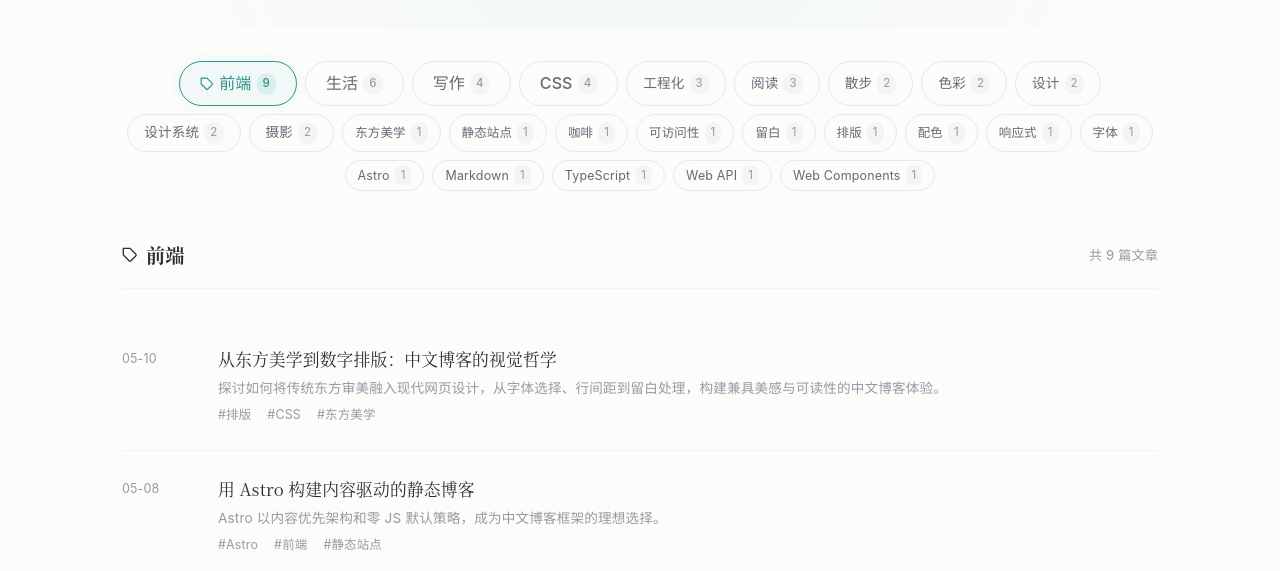
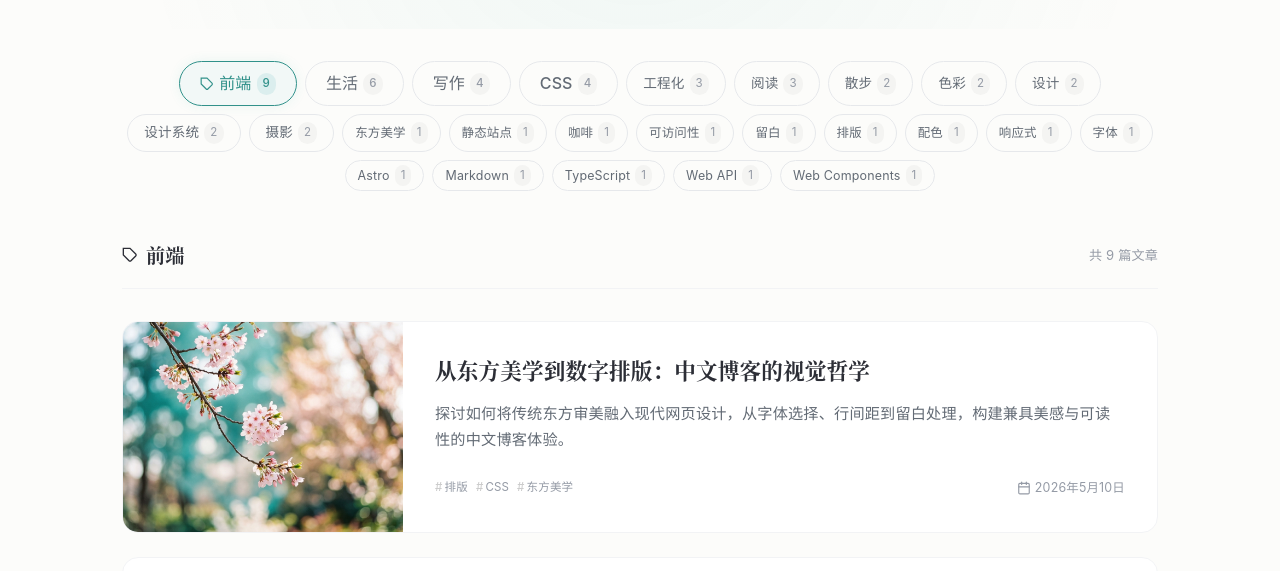
Before and after one commit to Nex-Z/creased, an Astro site: page /tags in a window 1280 px wide. Shown: the part 219-790 px from the top of the page. Built offline with nearby package versions, Linux system fonts and the light colour scheme; Astro itself is replaced by a stand-in of ours.

Commit message:
style: reuse article cards on tag pages

```diff
--- a/src/components/ArticleCard.astro
+++ b/src/components/ArticleCard.astro
@@ -1,6 +1,6 @@
 ---
 import type { BlogPost } from '../lib/blog';
-import { estimateReadingTime, getPostUrl } from '../lib/blog';
+import { formatDate, getPostUrl } from '../lib/blog';
 
 interface Props {
   post: BlogPost;
@@ -25,13 +25,15 @@ const delayClass = `animate-delay-${Math.min(Math.max(delay, 1), 4)}`;
       <span class="compact-tags">
         {post.data.tags.slice(0, 3).map((tag) => <span class="hash-tag">{tag}</span>)}
       </span>
-      <span class="read-time">
+      <time class="card-date" datetime={post.data.pubDate.toISOString()}>
         <svg width="14" height="14" viewBox="0 0 24 24" fill="none" stroke="currentColor" stroke-width="2" stroke-linecap="round" stroke-linejoin="round" aria-hidden="true">
-          <circle cx="12" cy="12" r="10"></circle>
-          <polyline points="12 6 12 12 16 14"></polyline>
+          <rect x="3" y="4" width="18" height="18" rx="2"></rect>
+          <line x1="16" y1="2" x2="16" y2="6"></line>
+          <line x1="8" y1="2" x2="8" y2="6"></line>
+          <line x1="3" y1="10" x2="21" y2="10"></line>
         </svg>
-        {estimateReadingTime(post.body)}
-      </span>
+        {formatDate(post.data.pubDate)}
+      </time>
     </div>
   </div>
 </a>
--- a/src/pages/index.astro
+++ b/src/pages/index.astro
@@ -1,7 +1,7 @@
 ---
 import BaseLayout from '../layouts/BaseLayout.astro';
 import ArticleCard from '../components/ArticleCard.astro';
-import { estimateReadingTime, formatShortDate, getPostUrl, getPublishedPosts } from '../lib/blog';
+import { formatDate, getPostUrl, getPublishedPosts } from '../lib/blog';
 import { SITE } from '../lib/site';
 
 const posts = await getPublishedPosts();
@@ -50,8 +50,7 @@ const earlierPosts = posts.filter((post) => !post.data.featured).slice(3, 8);
             <span class="row-title">{post.data.title}</span>
           </div>
           <div class="row-right">
-            <span>{estimateReadingTime(post.body)}</span>
-            <span>{formatShortDate(post.data.pubDate)}</span>
+            <time datetime={post.data.pubDate.toISOString()}>{formatDate(post.data.pubDate)}</time>
           </div>
         </a>
       ))}
--- a/src/pages/tags/index.astro
+++ b/src/pages/tags/index.astro
@@ -1,6 +1,7 @@
 ---
 import BaseLayout from '../../layouts/BaseLayout.astro';
-import { formatShortDate, getAllTags, getPostUrl, getPublishedPosts } from '../../lib/blog';
+import ArticleCard from '../../components/ArticleCard.astro';
+import { getAllTags, getPublishedPosts } from '../../lib/blog';
 
 const posts = await getPublishedPosts();
 const tags = getAllTags(posts);
@@ -42,16 +43,9 @@ const tagSize = (count: number) => (count >= 4 ? 'size-lg' : count <= 1 ? 'size-
         <span class="results-count">共 {activePosts.length} 篇文章</span>
       </div>
 
-      <div>
-        {activePosts.map((post) => (
-          <a href={getPostUrl(post)} class="tag-result-item">
-            <span class="tag-result-date">{formatShortDate(post.data.pubDate)}</span>
-            <div class="tag-result-body">
-              <div class="tag-result-title">{post.data.title}</div>
-              <div class="tag-result-excerpt">{post.data.description}</div>
-              <div class="tag-result-meta">{post.data.tags.slice(0, 3).map((tag) => <span>#{tag}</span>)}</div>
-            </div>
-          </a>
+      <div class="tag-results-list">
+        {activePosts.map((post, index) => (
+          <ArticleCard post={post} delay={(index % 4) + 1} />
         ))}
       </div>
     </div>
--- a/src/styles/global.css
+++ b/src/styles/global.css
@@ -425,10 +425,11 @@ ul, ol { list-style: none; }
   color: var(--c-text-muted);
 }
 
-.feed-card .card-footer .read-time {
+.feed-card .card-footer .card-date {
   display: flex;
   align-items: center;
   gap: 4px;
+  flex-shrink: 0;
 }
 
 /* --- Minimal Post Row (无图列表) --- */
@@ -1800,70 +1801,9 @@ ul, ol { list-style: none; }
   color: var(--c-text-muted);
 }
 
-.tag-result-item {
-  display: flex;
-  align-items: flex-start;
+.tag-results-list {
+  display: grid;
   gap: var(--space-lg);
-  padding: var(--space-lg) 0;
-  border-bottom: 1px solid var(--c-border-light);
-  cursor: pointer;
-  transition: all var(--transition-fast);
-  text-decoration: none;
-  color: inherit;
-}
-
-.tag-result-item:last-child {
-  border-bottom: none;
-}
-
-.tag-result-item:hover {
-  padding-left: var(--space-sm);
-}
-
-.tag-result-date {
-  font-size: 0.78rem;
-  color: var(--c-text-muted);
-  min-width: 72px;
-  padding-top: 3px;
-  flex-shrink: 0;
-}
-
-.tag-result-body {
-  flex: 1;
-  min-width: 0;
-}
-
-.tag-result-title {
-  font-family: var(--font-serif);
-  font-size: 1.05rem;
-  font-weight: 500;
-  margin-bottom: 4px;
-  transition: color var(--transition-fast);
-}
-
-.tag-result-item:hover .tag-result-title {
-  color: var(--c-primary);
-}
-
-.tag-result-excerpt {
-  font-size: 0.85rem;
-  color: var(--c-text-muted);
-  display: -webkit-box;
-  -webkit-line-clamp: 1;
-  -webkit-box-orient: vertical;
-  overflow: hidden;
-}
-
-.tag-result-meta {
-  display: flex;
-  align-items: center;
-  gap: var(--space-md);
-  margin-top: var(--space-xs);
-}
-
-.tag-result-meta span {
-  font-size: 0.78rem;
-  color: var(--c-text-muted);
 }
 
 .compact-tags {
```
Also changed, not shown: src/pages/tags/[tag].astro (+5 -11 lines).
